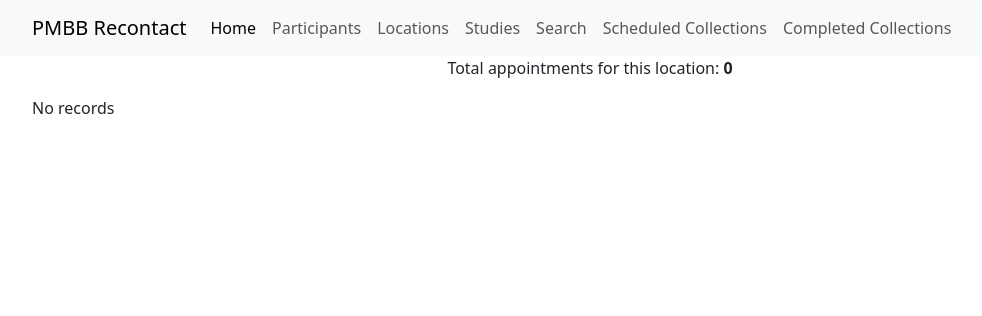
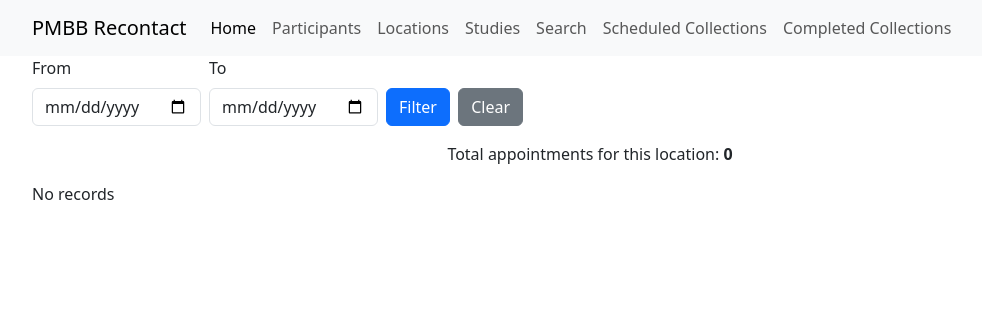
Before and after one commit to mcondiff11/pmbb_recontact, a Flask app: template pmbbrecontact2/templates/location_export.html in a window 1280 px wide. Shown: the top 316 px of the page, without its empty margins (50-1032 px from the left). Run offline with Flask 3, Linux system fonts and the light colour scheme; the template is opened without the code that fills it, so the values that code supplies are empty.

Commit message:
Add date filter to location export using AppointmentDate
Co-Authored-By: Claude Sonnet 4.6 <noreply@anthropic.com>

```diff
--- a/pmbbrecontact2/app.py
+++ b/pmbbrecontact2/app.py
@@ -236,12 +236,21 @@ def get_location_appointments_export(location_id):
         cursor = connection.cursor()
         where = f" DepartmentEpicId = {location_id}"
 
-        query = f"SELECT  A.EMPI, A.Patient_email, A.Patient_name, A.Patient_cell_phone, A.Patient_home_phone, A.AppointmentConfirmationStatus, A.AppointmentDate, A.AppointemntTime FROM biobank_analytics.pmbb_saliva.  upcoming_appointments_for_saliva A LEFT JOIN biobank_analytics.pmbb_saliva.scheduled_collection B ON A.EMPI = B.EMPI WHERE A.DepartmentEpicId = {location_id} AND (B.collection_id IS NULL OR B.outcome <> true);"
-        cursor.execute(query, (location_id))
+        date_from = request.args.get('date_from', '').strip()
+        date_to = request.args.get('date_to', '').strip()
 
-        # Fetch all results
+        date_conditions = ""
+        date_params = []
+        if date_from:
+            date_conditions += " AND A.AppointmentDate >= ?"
+            date_params.append(date_from)
+        if date_to:
+            date_conditions += " AND A.AppointmentDate <= ?"
+            date_params.append(date_to)
+
+        query = f"SELECT A.EMPI, A.Patient_email, A.Patient_name, A.Patient_cell_phone, A.Patient_home_phone, A.AppointmentConfirmationStatus, A.AppointmentDate, A.AppointemntTime FROM biobank_analytics.pmbb_saliva.upcoming_appointments_for_saliva A LEFT JOIN biobank_analytics.pmbb_saliva.scheduled_collection B ON A.EMPI = B.EMPI WHERE A.DepartmentEpicId = {location_id} AND (B.collection_id IS NULL OR B.outcome <> true){date_conditions}"
+        cursor.execute(query, date_params)
         rows = cursor.fetchall()
-
 
         location_query = f"select * from biobank_analytics.pmbb_saliva.departments where {where} LIMIT 1"
         cursor.execute(location_query, (location_id))
@@ -250,7 +259,7 @@ def get_location_appointments_export(location_id):
         cursor.close()
         connection.close()
 
-        return render_template('location_export.html', rows=rows,location_info=location_information)
+        return render_template('location_export.html', rows=rows, location_info=location_information, date_from=date_from, date_to=date_to)
     except Exception as e:
         return f"Error: {str(e)}"
 
--- a/pmbbrecontact2/templates/location_export.html
+++ b/pmbbrecontact2/templates/location_export.html
@@ -54,6 +54,21 @@
 
 
 
+<form method="GET" class="row g-2 align-items-end mb-3">
+    <div class="col-auto">
+        <label class="form-label">From</label>
+        <input type="date" name="date_from" class="form-control" value="{{ date_from }}">
+    </div>
+    <div class="col-auto">
+        <label class="form-label">To</label>
+        <input type="date" name="date_to" class="form-control" value="{{ date_to }}">
+    </div>
+    <div class="col-auto">
+        <button type="submit" class="btn btn-primary">Filter</button>
+        <a href="{{ request.path }}" class="btn btn-secondary ms-1">Clear</a>
+    </div>
+</form>
+
 <p class="text-center">Total appointments for this location: <strong>{{ rows|length }}</strong></p>
 
 {% if rows %}
```
